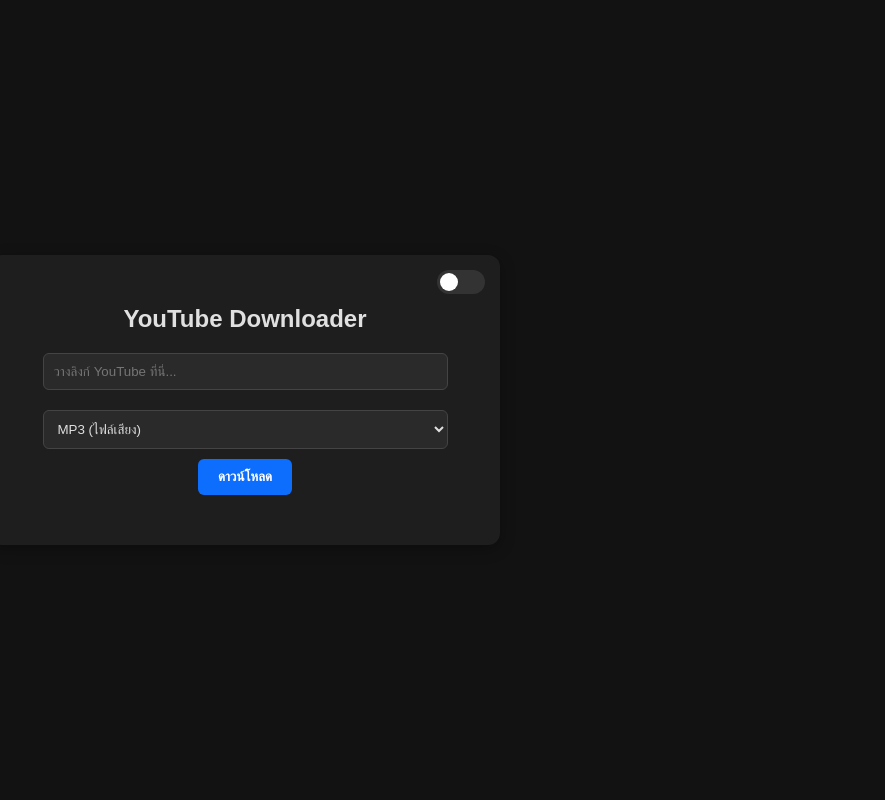
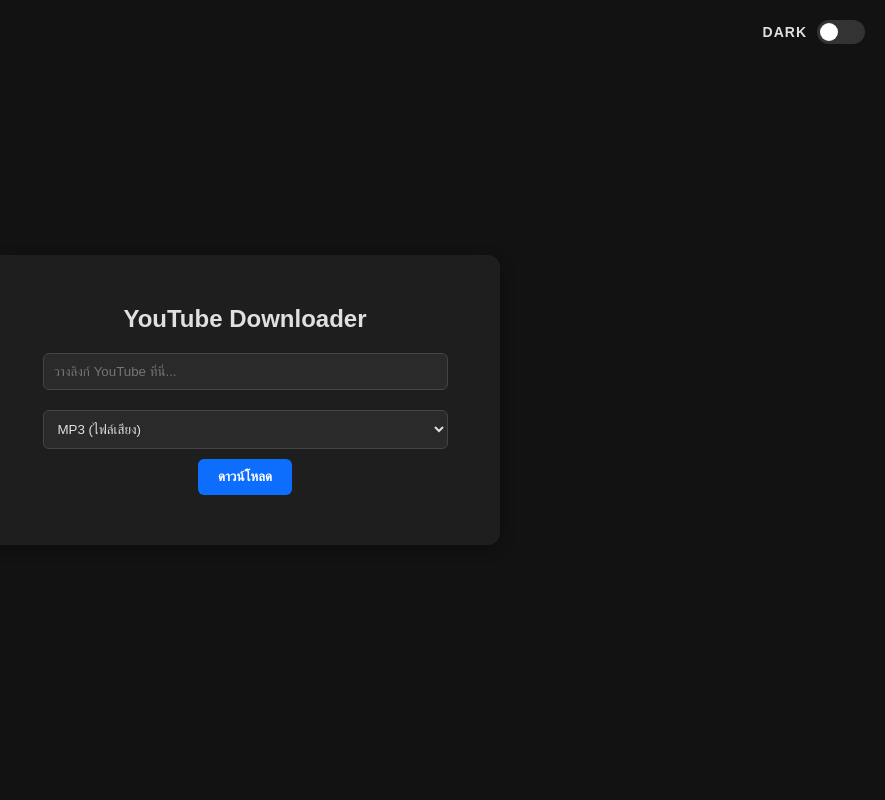
Before and after one commit to Nuermek/YTdownloadMP34, a Flask app: page / in a window 1280 px wide. Shown: the whole page, without its empty margins (395-1280 px from the left). Run offline with Flask 3, Linux system fonts and the light colour scheme.

Commit message:
Move theme switch to top-right corner with DARK/LIGHT label

```diff
--- a/my_yt_downloader/templates/index.html
+++ b/my_yt_downloader/templates/index.html
@@ -37,6 +37,7 @@
             background-color: var(--bg-color);
             color: var(--text-color);
             margin: 0;
+            position: relative;
             transition: background-color 0.3s, color 0.3s;
         }
 
@@ -48,17 +49,24 @@
             width: 100%;
             max-width: 450px;
             text-align: center;
-            position: relative;
             transition: background 0.3s, box-shadow 0.3s;
         }
 
-        /* ปุ่มสวิตช์ธีมมุมขวาบน */
+        /* ตำแหน่งปุ่มสวิตช์ย้ายมามุมขวาบนของหน้าจอ */
         .theme-switch-wrapper {
             position: absolute;
-            top: 15px;
-            right: 15px;
+            top: 20px;
+            right: 20px;
             display: flex;
             align-items: center;
+            gap: 10px;
+        }
+
+        .theme-label {
+            font-size: 14px;
+            font-weight: bold;
+            letter-spacing: 1px;
+            user-select: none;
         }
 
         .theme-switch {
@@ -142,14 +150,16 @@
 </head>
 <body>
 
-<div class="card">
+<!-- ปุ่มเปลี่ยนธีม ย้ายมามุมขวาบนของหน้าจอ -->
 <div class="theme-switch-wrapper">
+    <span class="theme-label" id="theme-text">DARK</span>
     <label class="theme-switch" for="checkbox">
         <input type="checkbox" id="checkbox" />
         <div class="slider"></div>
     </label>
 </div>
 
+<div class="card">
     <h2>YouTube Downloader</h2>
     <input type="text" id="url" placeholder="วางลิงก์ YouTube ที่นี่...">
     <br>
@@ -162,23 +172,29 @@
 </div>
 
 <script>
-// จัดการสวิตช์เปลี่ยนธีม (ค่าเริ่มต้นเป็น dark)
+// จัดการสวิตช์เปลี่ยนธีมและข้อความกำกับ
 const toggleSwitch = document.querySelector('.theme-switch input[type="checkbox"]');
+const themeText = document.getElementById('theme-text');
 const currentTheme = localStorage.getItem('theme') || 'dark';
 
 document.documentElement.setAttribute('data-theme', currentTheme);
 
 if (currentTheme === 'light') {
     toggleSwitch.checked = true;
+    themeText.innerText = 'LIGHT';
+} else {
+    themeText.innerText = 'DARK';
 }
 
 function switchTheme(e) {
     if (e.target.checked) {
         document.documentElement.setAttribute('data-theme', 'light');
         localStorage.setItem('theme', 'light');
+        themeText.innerText = 'LIGHT';
     } else {
         document.documentElement.setAttribute('data-theme', 'dark');
         localStorage.setItem('theme', 'dark');
+        themeText.innerText = 'DARK';
     }
 }
 
```
Lines whose indentation alone changed are shown as unchanged.
